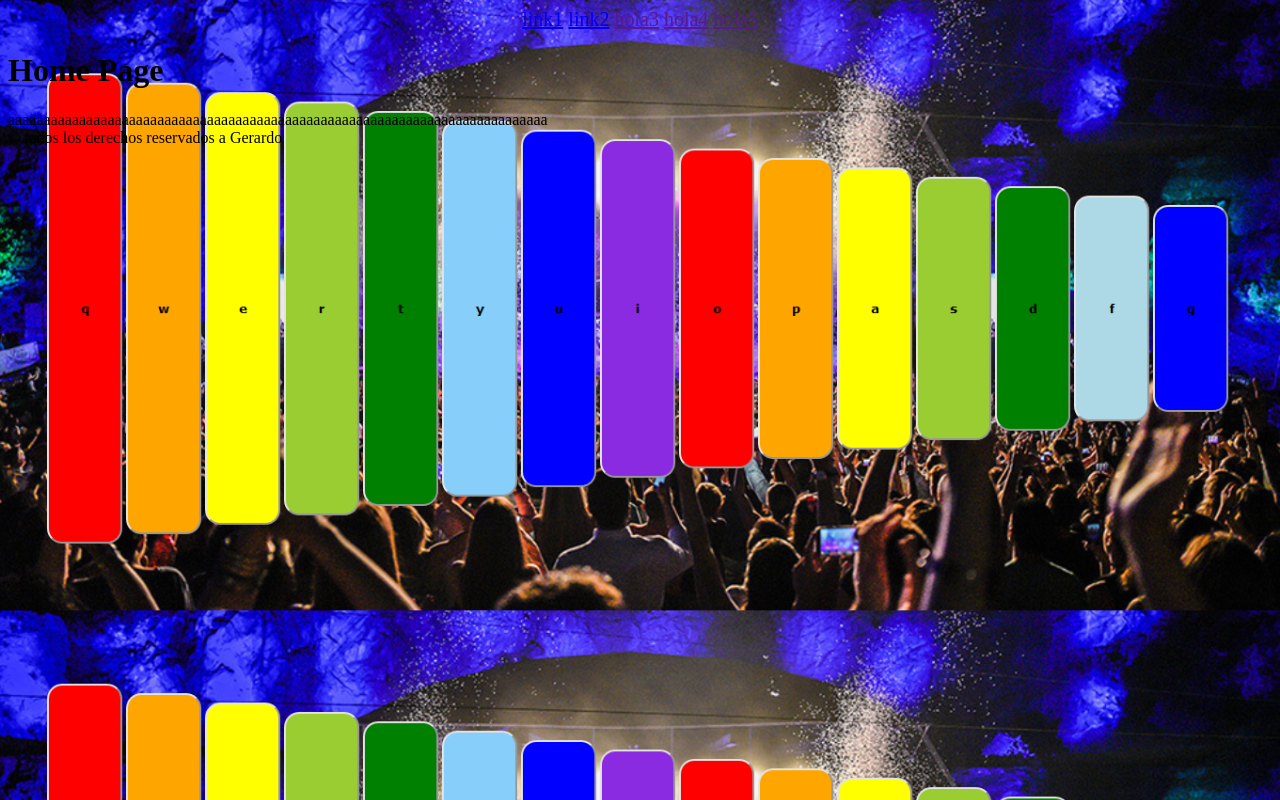
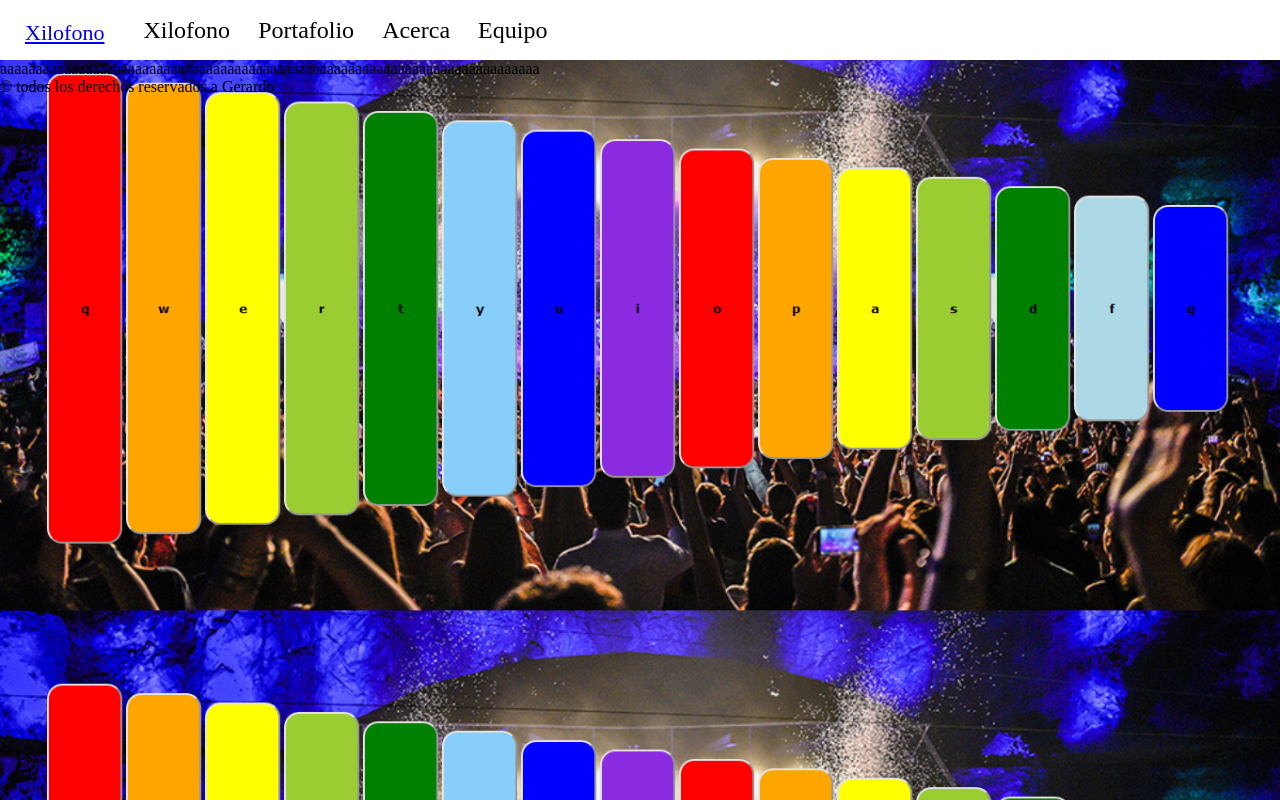
Before and after one commit to moiss16/proyecto-info, a plain HTML site: page index.html in a window 1280 px wide. Drawn offline with Linux system fonts and the light colour scheme.

Commit message:
barra de navegacion

```diff
--- a/index.html
+++ b/index.html
@@ -4,18 +4,39 @@
         <title>Informacion del xilofono</title>
         <link rel="stylesheet" href="style.css">
     </head>
+
     <body>
-        <nav class="bar-menu">
-            <a href="link1.html">link1</a>
-            <a href="link2.html">link2</a>
-            <a href="">hola3</a>
-            <a href="">hola4</a>
-            <a href="">hola5</a>
-        </nav>
-        <h1>Home Page</h1>
-        <div class="main-info">
-            aaaaaaaaaaaaaaaaaaaaaaaaaaaaaaaaaaaaaaaaaaaaaaaaaaaaaaaaaaaaaaaaaaaaaaaaaaaa
-        </div>
+
+        <header>
+
+            <nav class="bar-menu">
+                <p><a href="index.html"> Xilofono </a></p>
+                <ul>
+                <li><a href="link1.html">Xilofono</a></li>
+
+                <li><a href="link2.html">Portafolio</a>
+                    <ul>
+                            <li><a href="link1.html">juanjajajajaa</a> </li>
+                            <li><a href="link1.html">pepepapapapapapa</a> </li>
+                            <li><a href="link1.html">ramsessasasas</a> </li>
+                    </ul>
+                </li>
+                <li><a href="">Acerca</a></li>
+                <li><a href="">Equipo</a></li>
+
+                </ul>
+            </nav>
+
+
+        </header>
+
+        <section>
+            <div class="main-info">
+              aaaaaaaaaaaaaaaaaaaaaaaaaaaaaaaaaaaaaaaaaaaaaaaaaaaaaaaaaaaaaaaaaaaaaaaaaaaa
+            </div>
+
+
+        </section>
         <footer>&copy; todos los derechos reservados a Gerardo</footer>
     </body>
 </html>
--- a/style.css
+++ b/style.css
@@ -1,9 +1,63 @@
 body{
-    background-image: url("imagenes/Sin\ título.png");
+    background-image: url("imagenes/Sin título.png");
     background-size: 100%;
+    background-color: #e5e5e5;
+    margin: 0ch;
+    padding: 0ch;
+
 }
 .bar-menu{
-    text-align: center;
-    font-size: 20px;
+    font-size: 60px;
+    width: 100%;
+    height: 60px;
+    background-color: white;
+    float: left;
 
 }
+
+
+nav ul{
+    list-style-type: none;
+    padding: 0px;
+    margin: 0px;
+
+}
+nav ul li{
+    float: left;
+    list-style-type: none;
+    position: relative;
+}
+nav ul li a{
+    font-size: 24px;
+    padding: 17px 14px;
+    display: block;
+    color: black;
+    text-decoration: none;
+
+}
+nav ul li ul{
+    display: none;
+    position: absolute;
+    background-color: white;
+    border-radius: 0px 0px 6px 6px;
+
+    padding: 0%;
+}
+nav ul li:hover ul{
+    display: block;
+}
+nav ul li ul li{
+
+}
+nav ul li ul li :hover{
+    background-color: blue;
+}
+
+nav p{
+    float: left;
+    font-size: 22px;
+    line-height: 45px;
+    padding: 10px 25px;
+    margin: 0px;
+
+}
```
Also changed, not shown: imagenes/Sin/ título.png (added).
